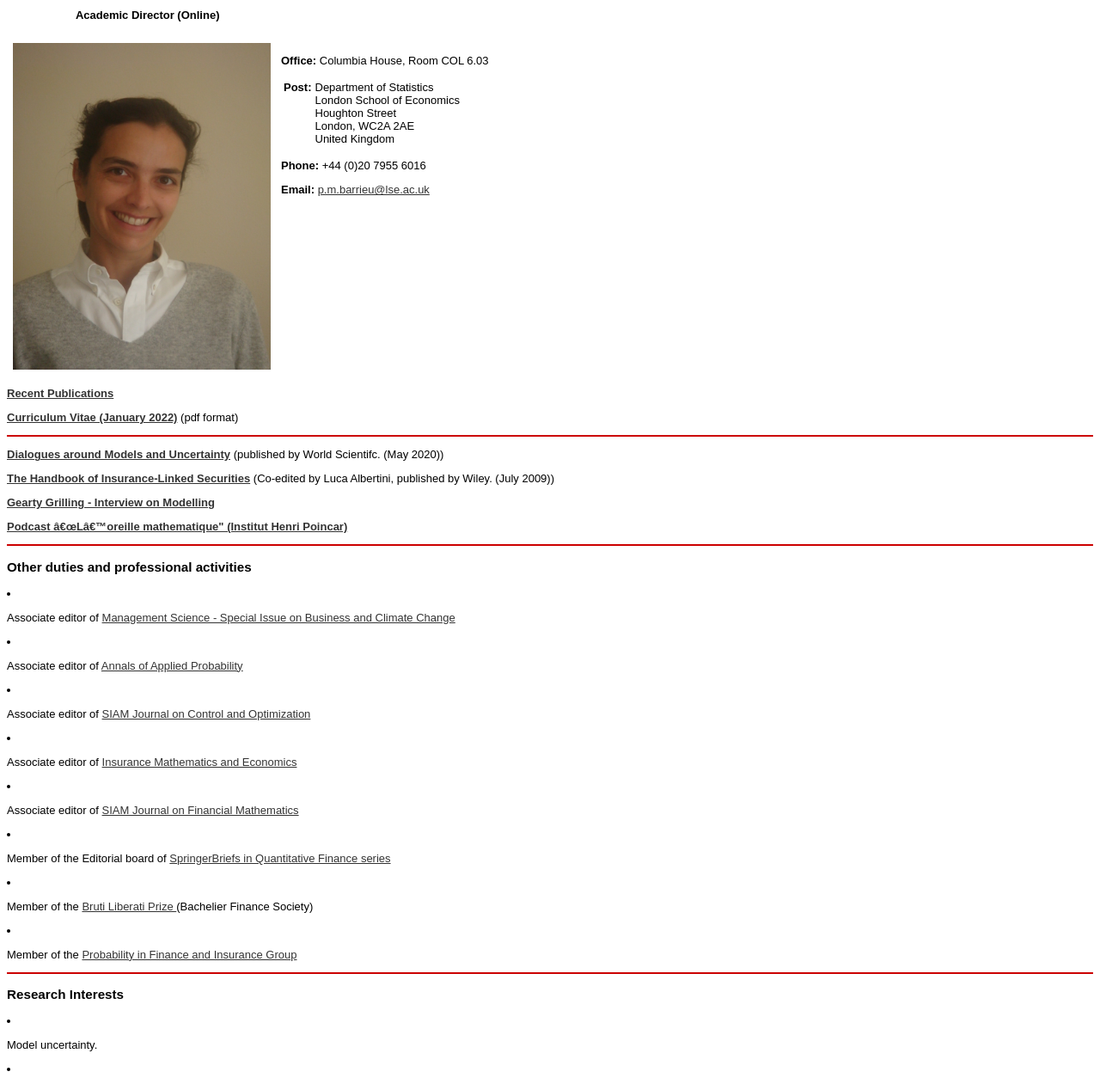
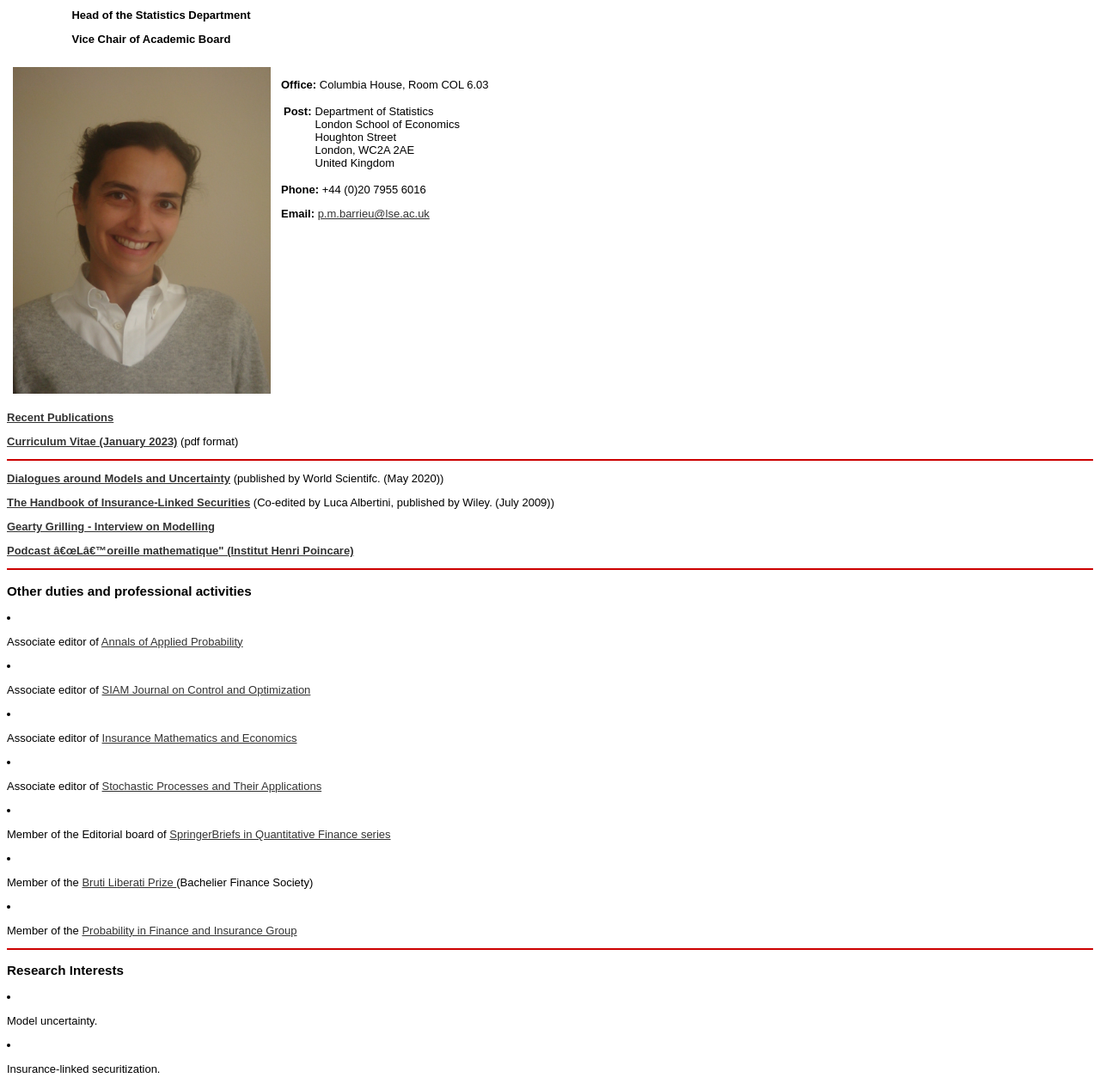
Before and after one commit to PaulineBarrieu/PaulineBarrieu.github.io, a plain HTML site: page index.html in a window 1280 px wide. Shown: the part 107-1368 px from the top of the page at 86% size. Drawn offline with Linux system fonts and the light colour scheme.

Commit message:
Update index.html
Index March 2023

```diff
--- a/index.html
+++ b/index.html
@@ -1,7 +1,6 @@
 <!DOCTYPE html PUBLIC "-//W3C//DTD HTML LEVEL 4 //EN">
 <HTML>
 <!-- Template for staff home page -->
-<!-- Created 17th April 2002 -->
 <HEAD>
 <TITLE>LSE Statistics - Pauline Barrieu</TITLE>
 <META http-equiv="Content-Type" content="text/html; charset=iso-8859-1">
@@ -20,7 +19,8 @@
 <TD valign="top">
 <H1> Pauline Barrieu </H1>
 <P> <B> Professor in Statistics</B></P>
-<P> <B> Academic Director (Online)</B></P>
+<P> <B> Head of the Statistics Department</B></P>
+<P> <B> Vice Chair of Academic Board</B></P>
 <TR><TD colspan="2">
 <IMG align="left" src="Pauline_Barrieu.JPG" WIDTH="300" HEIGHT="380"></TD>
 <TD valign="top"> <FONT size = "-1">
@@ -38,24 +38,23 @@ United Kingdom</TD>
 p.m.barrieu@lse.ac.uk </A></P></TD>
 </TABLE></P>
 <P><A href="publications.html"> <b> Recent Publications </b> </A></P>
-<P><A HREF = "CV_Pauline_Barrieu_January2022.pdf"> <b> Curriculum Vitae (January 2022)</A> </b> (pdf format) </P>
+<P><A HREF = "CV_Pauline_Barrieu_January2023.pdf"> <b> Curriculum Vitae (January 2023)</A> </b> (pdf format) </P>
 
 <HR color = "#CC0000">
 <P><A HREF = "https://www.worldscientific.com/worldscibooks/10.1142/q0230"> <b>Dialogues around Models and Uncertainty</A> </b> (published by World Scientifc. (May 2020)) </P>
 <P><A HREF = "http://eu.wiley.com/WileyCDA/WileyTitle/productCd-0470743832.html"> <b> The Handbook of Insurance-Linked Securities</A> </b> (Co-edited by Luca Albertini, published by Wiley. (July 2009)) </P>
 <P> <A HREF ="http://www.lse.ac.uk/newsAndMedia/videoAndAudio/channels/geartyGrillings/player.aspx?id=3119"> <B> Gearty Grilling - Interview on Modelling </A></b></P>
-<P> <A HREF="https://maison-des-maths.paris/pauline-barrieu/"> <B>Podcast “L’oreille mathematique"  (Institut Henri Poincar)</A></b></P>
+<P> <A HREF="https://maison-des-maths.paris/pauline-barrieu/"> <B>Podcast “L’oreille mathematique"  (Institut Henri Poincare)</A></b></P>
 </TR>
 </TABLE>
 
 
 <HR color = "#CC0000">
 <H3>Other duties and professional activities</H3>
-<li> <p> Associate editor of <a href="https://pubsonline.informs.org/doi/10.1287/mnsc.2019.3415"> Management Science - Special Issue on Business and Climate Change </a> </p>
 <li> <p> Associate editor of <a href="https://www.imstat.org/journals-and-publications/annals-of-applied-probability/"> Annals of Applied Probability </a> </p>
 <li> <p> Associate editor of <a href="https://www.siam.org/publications/journals/siam-journal-on-control-and-optimization-sicon"> SIAM Journal on Control and Optimization </a> </p>
 <li> <p> Associate editor of <a href="https://www.journals.elsevier.com/insurance-mathematics-and-economics"> Insurance Mathematics and Economics </a> </p>
-<li> <p> Associate editor of <a href="https://www.siam.org/journals/sifin.php"> SIAM Journal on Financial Mathematics </a> </p>
+<li> <p> Associate editor of <a href="https://www.sciencedirect.com/journal/stochastic-processes-and-their-applications"> Stochastic Processes and Their Applications</a> </p>
 <li> <p> Member of the Editorial board of <a href="http://www.springer.com/series/8784"> SpringerBriefs in Quantitative Finance series </a> </p>
 <li> <p> Member of the <a href="http://www.bachelierfinance.org/awards/bruti-liberati.html"> Bruti Liberati Prize </a> (Bachelier Finance Society) </p>
 <LI> <P> Member of the <A href="http://www.lse.ac.uk/statistics/research/Risk-and-Stochastics/Home.aspx"> Probability in Finance and Insurance Group </A> </P>
@@ -87,8 +86,8 @@ Departmental Home Page</A></P>
 
 <HR color = "#CC0000">
 <FONT Size=-2>
-<CENTER> [Last modified: January 2022 by P. Barrieu] <BR>
-   &copy; London School of Economics and Political Science 2022 <BR>
+<CENTER> [Last modified: March 2023 by P. Barrieu] <BR>
+   &copy; London School of Economics and Political Science 2023 <BR>
 </CENTER>
 
 </BODY>
```
